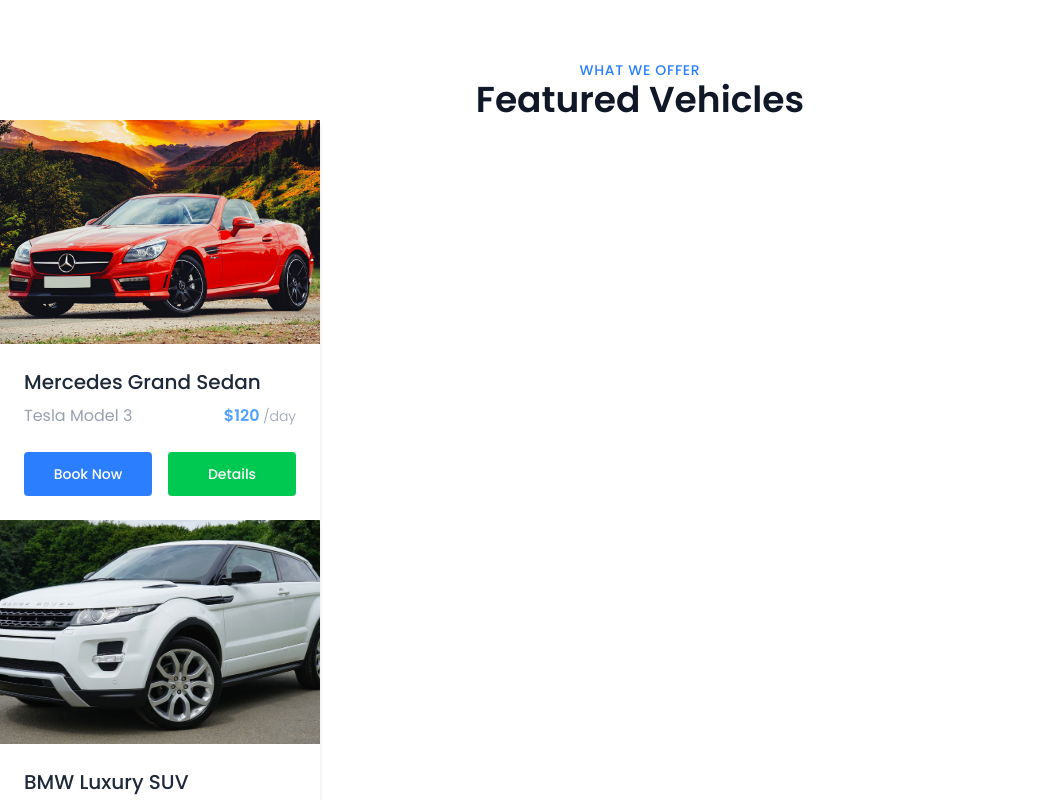
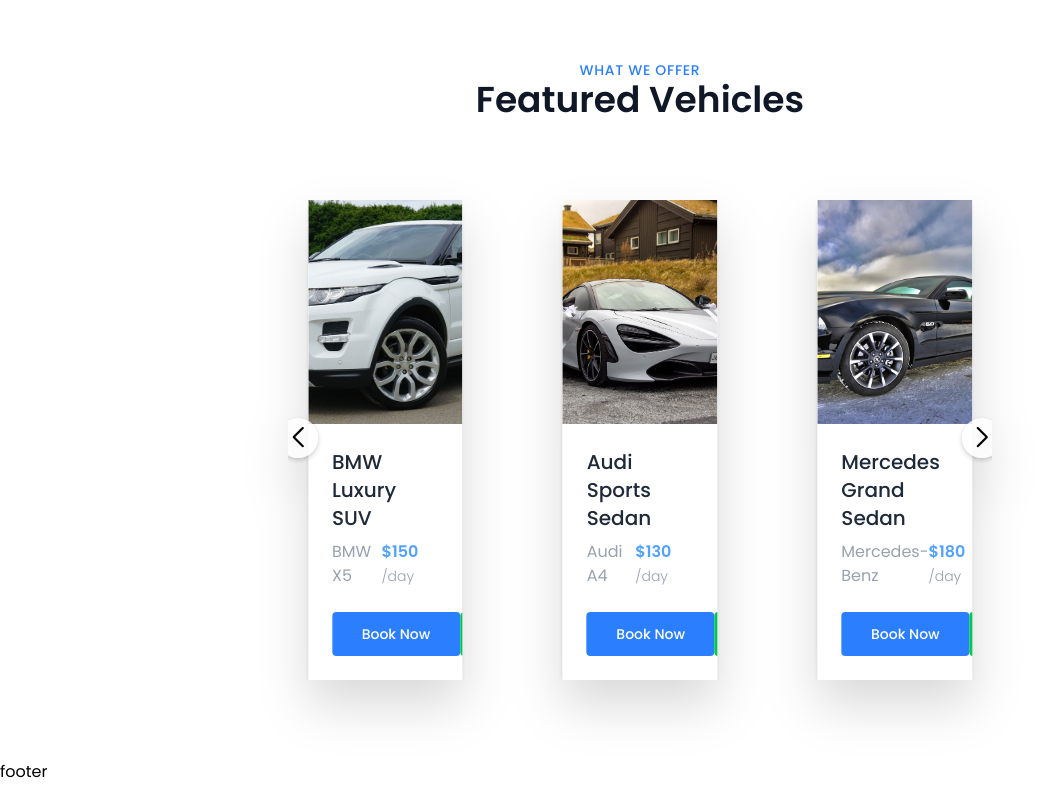
Before and after one commit to jasna18/vue-carbook, a Vue app in the folder carbook/: page / in a window 1280 px wide. Shown: the part 820-1620 px from the top of the page, without its empty margins (0-1056 px from the left). Built offline with nearby package versions, Linux system fonts and the light colour scheme.

Commit message:
added swiper class on featured section

```diff
--- a/carbook/src/components/homePage/FeaturedSection.vue
+++ b/carbook/src/components/homePage/FeaturedSection.vue
@@ -1,8 +1,27 @@
 <template>
   <div>
     <SectionHeading description="what we offer" title="Featured Vehicles" />
-    <div v-for="(car, index) in cars" :key="index">
-      <!-- props from carcard -->
+    <div class="w-full h-full px-50 py-10 md:py-20">
+      <swiper
+      :modules ="[Autoplay]"
+      :space-between="100"
+      navigation
+      loop
+      :autoplay="{ delay: 3000, disableOnInteraction: false }"
+      :breakpoints="{
+        640: {
+          slidesPerView: 2,
+        },
+        // 768: {
+        //   slidesPerView: 2,
+        // },
+        1024: {
+          slidesPerView: 3,
+        },
+      }"
+      class="custom-swiper w-4/5 drop-shadow-2xl"
+      >
+        <swiper-slide v-for="(car, index) in cars" :key="index">
           <CarCard
             :id="car.id"
             :name="car.name"
@@ -10,6 +29,9 @@
             :price="car.price"
             :image="car.image"
           />
+        </swiper-slide>
+      </swiper>
+
     </div>
     <!-- Removed extra CarCards component outside the loop -->
   </div>
@@ -17,8 +39,42 @@
 
 <script setup>
 import SectionHeading from "../composobles/SectionHeading.vue";
+import { Swiper, SwiperSlide } from 'swiper/vue';
+import "swiper/swiper-bundle.css";
+import {Autoplay } from 'swiper/modules';
+import  "swiper/css/autoplay";
 import CarCard from "../cards/CarCard.vue";
 import { cars } from "../../data/carsData.js";
 </script>
 
-<style></style>
+<style>
+.custom-swiper {
+  position: relative;
+  padding: 0 20px; /* Add some padding to prevent arrows from being cut off */
+}
+
+.custom-swiper .swiper-button-prev {
+  left: -10px !important; /* Adjust this value to move the left arrow further left */
+}
+
+.custom-swiper .swiper-button-next {
+  right: -10px !important; /* Keep or adjust the right arrow as needed */
+}
+
+/* Optional: Style the arrows */
+.custom-swiper .swiper-button-prev,
+.custom-swiper .swiper-button-next {
+  color: #000; /* Arrow color */
+  background: rgba(255, 255, 255, 0.8);
+  width: 40px;
+  height: 40px;
+  border-radius: 50%;
+  box-shadow: 0 2px 5px rgba(0, 0, 0, 0.2);
+}
+
+.custom-swiper .swiper-button-prev::after,
+.custom-swiper .swiper-button-next::after {
+  font-size: 20px; /* Arrow size */
+  font-weight: bold;
+}
+</style>
```
Lines whose indentation alone changed are shown as unchanged.
